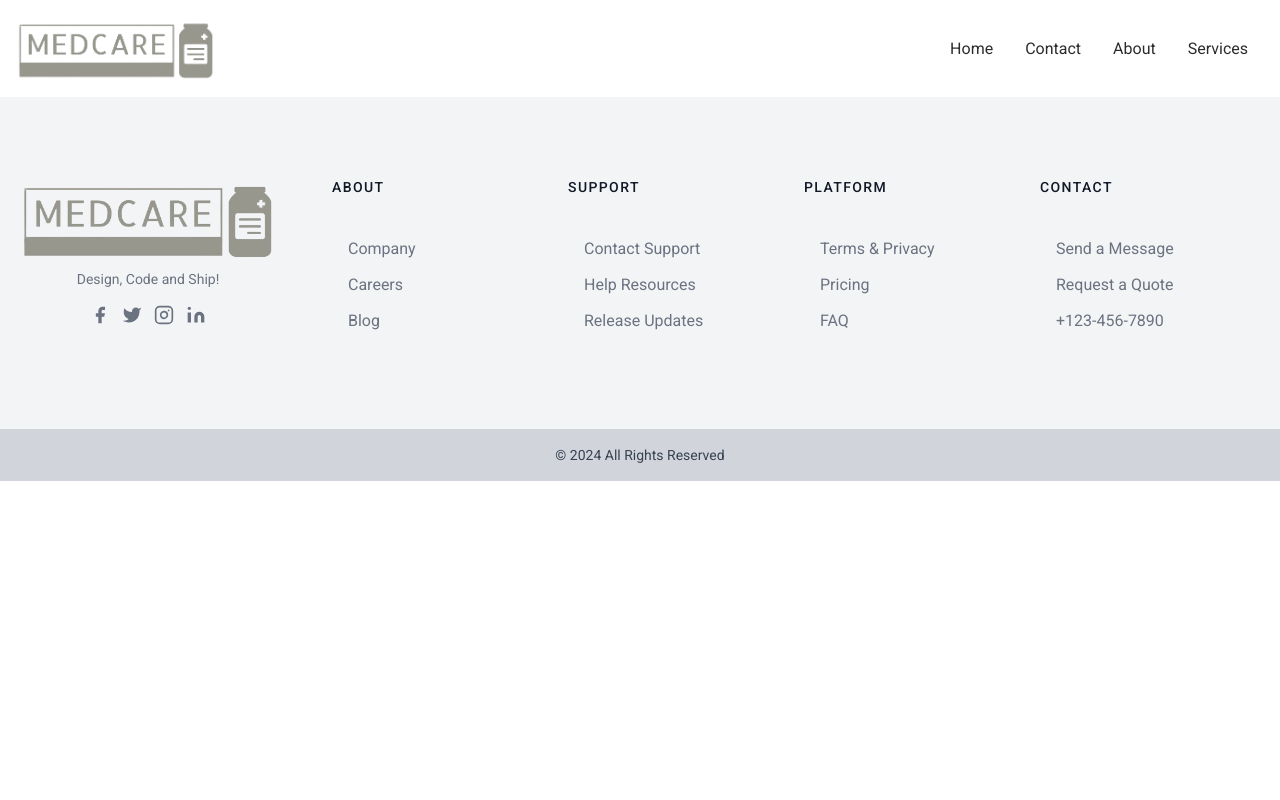
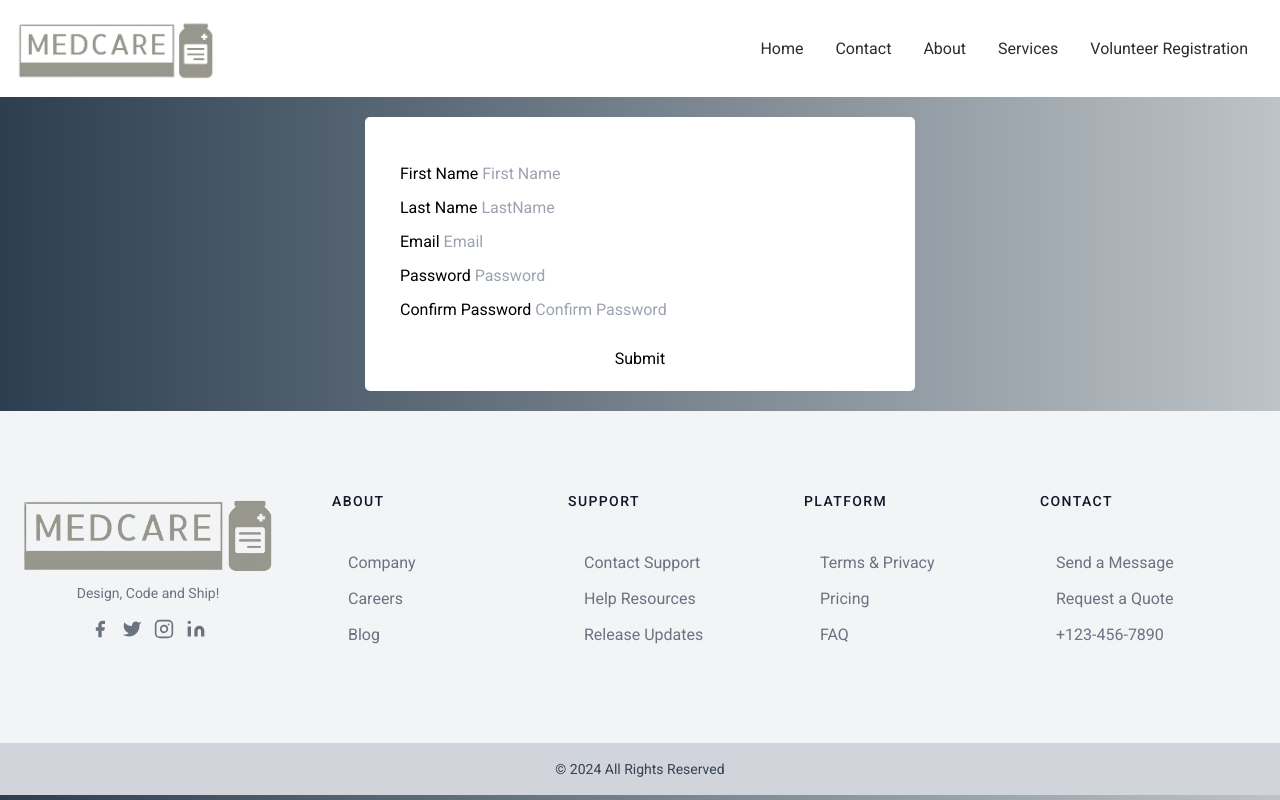
Before and after one commit to BTANISHA11/medcare, a React (Create React App) app: page /volunteer in a window 1280 px wide. Built offline with nearby package versions, Linux system fonts and the light colour scheme.

Commit message:
volunteer page

```diff
--- a/package.json
+++ b/package.json
@@ -6,6 +6,7 @@
     "@testing-library/jest-dom": "^5.17.0",
     "@testing-library/react": "^13.4.0",
     "@testing-library/user-event": "^13.5.0",
+    "firebase": "^10.9.0",
     "react": "^18.2.0",
     "react-dom": "^18.2.0",
     "react-icons": "^4.10.1",
--- a/src/App.js
+++ b/src/App.js
@@ -4,12 +4,14 @@ import Home from "./components/Home";
 import Footer from "./components/Footer";
 import Services from "./components/Services";
 import Contact from "./components/Contact";
+import VolunteerRegistrationForm from "./components/Volunteer";
 
 import "./styles/app.scss";
 import "./styles/header.scss";
 import "./styles/home.scss";
 import "./styles/footer.scss";
 import "./styles/contact.scss";
+import "./components/volunteer.scss";
 import "./styles/mediaquery.scss";
 
 function App() {
@@ -20,6 +22,7 @@ function App() {
         <Route path="/" element={<Home />} />
         <Route path="/contact" element={<Contact />} />
         <Route path="/services" element={<Services />} />
+        <Route path="/volunteer" element={<VolunteerRegistrationForm />} />
       </Routes>
       <Footer />
     </Router>
--- a/src/components/Header.js
+++ b/src/components/Header.js
@@ -11,6 +11,7 @@ const Header = () => {
         <Link to={"/contact"}>Contact</Link>
         <HashLink to={"/#about"}>About</HashLink>
         <Link to={"/services"}>Services</Link>
+        <Link to={"/volunteer"}>Volunteer Registration</Link>
       </main>
     </nav>
   );
--- /dev/null
+++ b/src/components/Volunteer.jsx
@@ -0,0 +1,80 @@
+import React, {useState} from 'react';
+import './volunteer.scss'
+import {auth} from './firebase';
+import {collection, addDoc} from 'firebase/firestore';
+function RegistrationForm() {
+
+    const [firstName, setFirstName] = useState("");
+    const [lastName, setLastName] = useState("");
+    const [email, setEmail] = useState("");
+    const [password,setPassword] = useState("");
+    const [confirmPassword,setConfirmPassword] = useState("");
+
+    const handleInputChange = (e) => {
+        const {id , value} = e.target;
+        if(id === "firstName"){
+            setFirstName(value);
+        }
+        if(id === "lastName"){
+            setLastName(value);
+        }
+        if(id === "email"){
+            setEmail(value);
+        }
+        if(id === "password"){
+            setPassword(value);
+        }
+        if(id === "confirmPassword"){
+            setConfirmPassword(value);
+        }
+
+    }
+
+    const submitHandler  = () => {
+        if(password === confirmPassword){
+            addDoc(collection(auth, "volunteers"), {
+                firstName: firstName,
+                lastName: lastName,
+                email: email,
+                password: password
+            });
+            alert("Registration Successful");
+        }
+        else{
+            alert("Password and Confirm Password do not match");
+        }
+    }
+
+    return(
+        <div className="form">
+            <div className="form-body">
+                <div className="username">
+                    <label className="form__label" for="firstName">First Name </label>
+                    <input className="form__input" type="text" value={firstName} onChange = {(e) => handleInputChange(e)} id="firstName" placeholder="First Name"/>
+                </div>
+                <div className="lastname">
+                    <label className="form__label" for="lastName">Last Name </label>
+                    <input  type="text" name="" id="lastName" value={lastName}  className="form__input" onChange = {(e) => handleInputChange(e)} placeholder="LastName"/>
+                </div>
+                <div className="email">
+                    <label className="form__label" for="email">Email </label>
+                    <input  type="email" id="email" className="form__input" value={email} onChange = {(e) => handleInputChange(e)} placeholder="Email"/>
+                </div>
+                <div className="password">
+                    <label className="form__label" for="password">Password </label>
+                    <input className="form__input" type="password"  id="password" value={password} onChange = {(e) => handleInputChange(e)} placeholder="Password"/>
+                </div>
+                <div className="confirm-password">
+                    <label className="form__label" for="confirmPassword">Confirm Password </label>
+                    <input className="form__input" type="password" id="confirmPassword" value={confirmPassword} onChange = {(e) => handleInputChange(e)} placeholder="Confirm Password"/>
+                </div>
+            </div>
+            <div class="footer">
+                <button onClick={(submitHandler)} type="submit" class="btn">Submit</button>
+            </div>
+        </div>
+
+    )
+}
+
+export default RegistrationForm
--- /dev/null
+++ b/src/components/firebase.js
@@ -0,0 +1,17 @@
+import { initializeApp } from "firebase/app";
+import { getFirestore } from "firebase/firestore";
+const firebaseConfig = {
+  apiKey: "",
+  authDomain: "",
+  projectId: "",
+  storageBucket: "",
+  messagingSenderId: "",
+  appId: "",
+  measurementId: ""
+};
+
+// Initialize Firebase
+const app = initializeApp(firebaseConfig);
+// Initialize Firebase and Firebase Authentication
+const auth = getFirestore(app)
+export {auth}
--- /dev/null
+++ b/src/components/volunteer.scss
@@ -0,0 +1,35 @@
+body{
+    background: #bdc3c7;  /* fallback for old browsers */
+    background: -webkit-linear-gradient(to right, #2c3e50, #bdc3c7);  /* Chrome 10-25, Safari 5.1-6 */
+    background: linear-gradient(to right, #2c3e50, #bdc3c7); /* W3C, IE 10+/ Edge, Firefox 16+, Chrome 26+, Opera 12+, Safari 7+ */
+}
+
+.form{
+    background-color: white;
+    border-radius: 5px;
+    width: 550px;
+    margin: 20px auto;
+    padding: 20px;
+    /* height: 600px; */
+}
+
+.form-body{
+    text-align: left;
+    padding: 20px 10px;
+}
+
+.form-body > *{
+    padding: 5px;
+}
+
+.form__label{
+    width: 40%;
+}
+
+.form_input{
+    width: 60%;
+}
+
+.footer{
+    text-align: center;
+}
```
Also changed, not shown: 1 other file (tests, documents, lock files or other folders).
